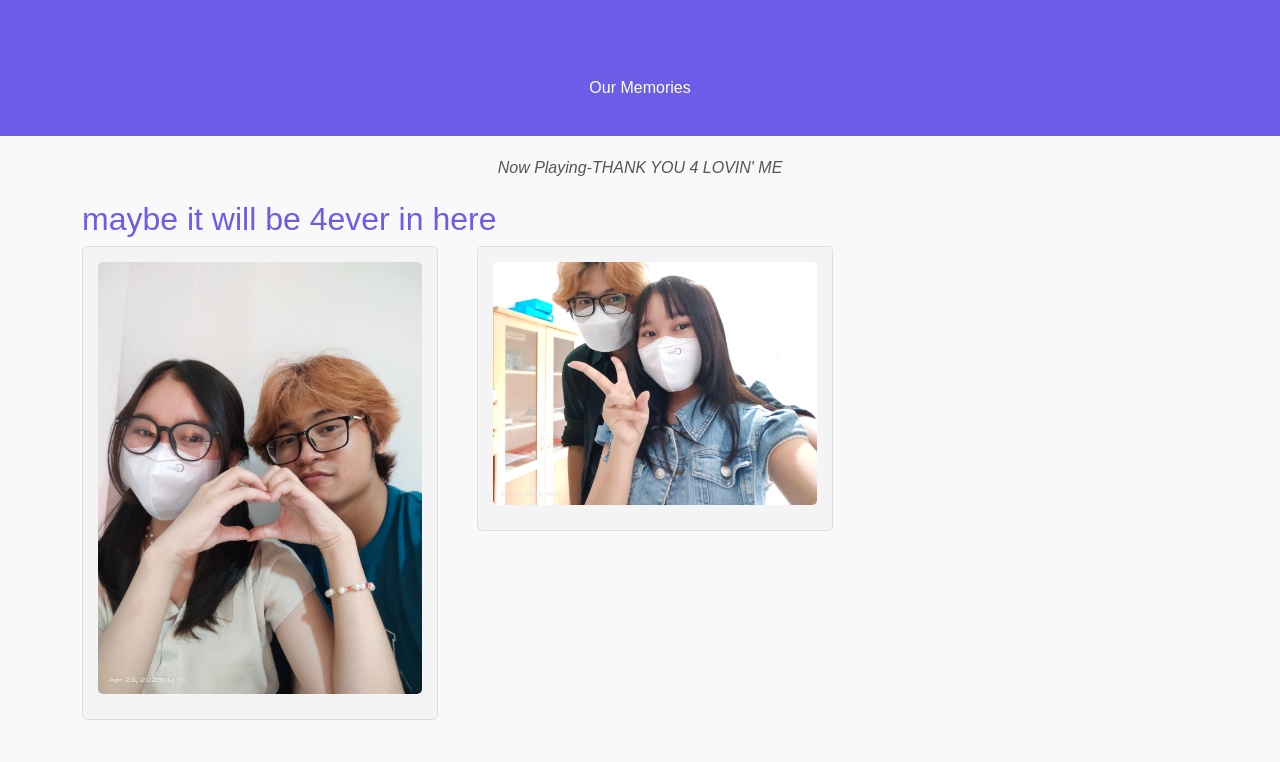
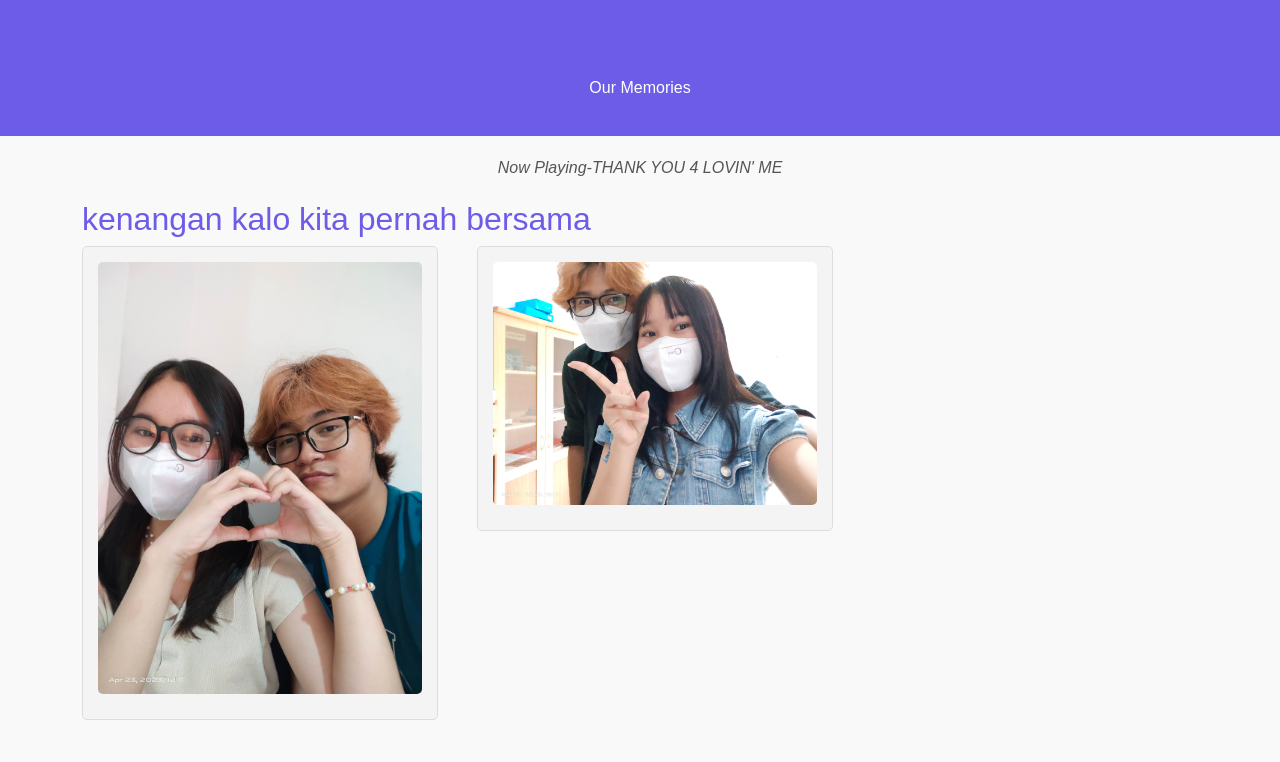
Before and after one commit to willthear1107/willthear1107.github.io, a plain HTML site: page index.html in a window 1280 px wide. Shown: the top 762 px of the page. Drawn offline with nearby package versions, Linux system fonts and the light colour scheme.

Commit message:
index.html

```diff
--- a/index.html
+++ b/index.html
@@ -79,7 +79,7 @@
 <div class="container">
     <div class="intro">Now Playing-THANK YOU 4 LOVIN' ME</div>
 
-    <h2>maybe it will be 4ever in here  </h2>
+    <h2> kenangan kalo kita pernah bersama </h2>
     <div class="row">
         <div class="col-md-4" data-aos="fade-up">
             <div class="memory">
```
